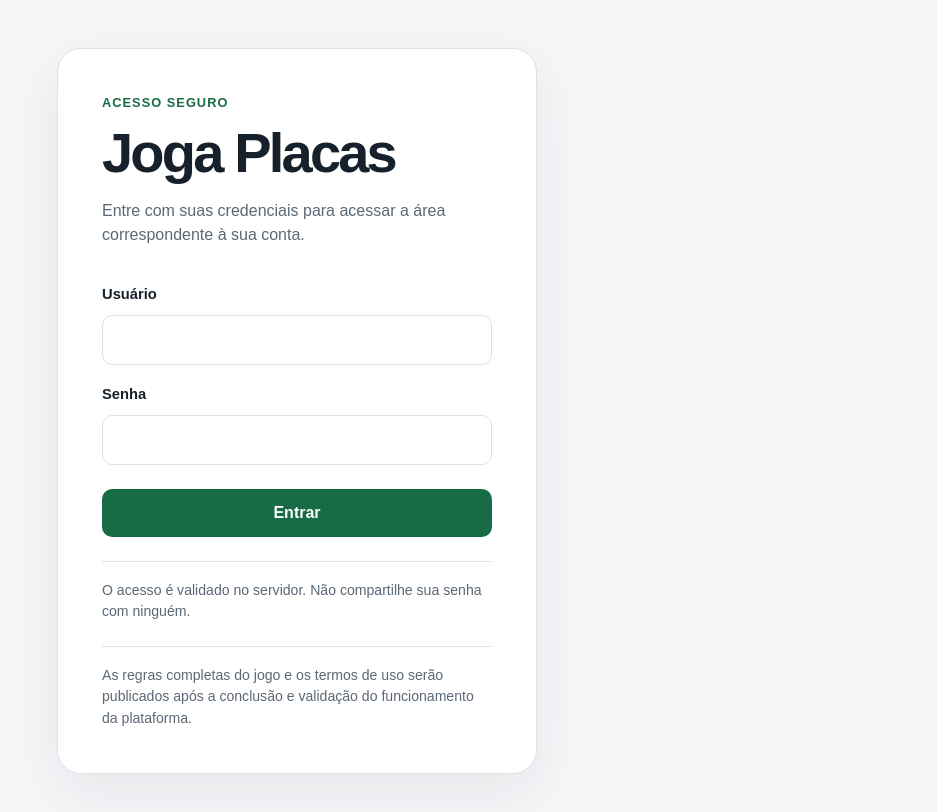
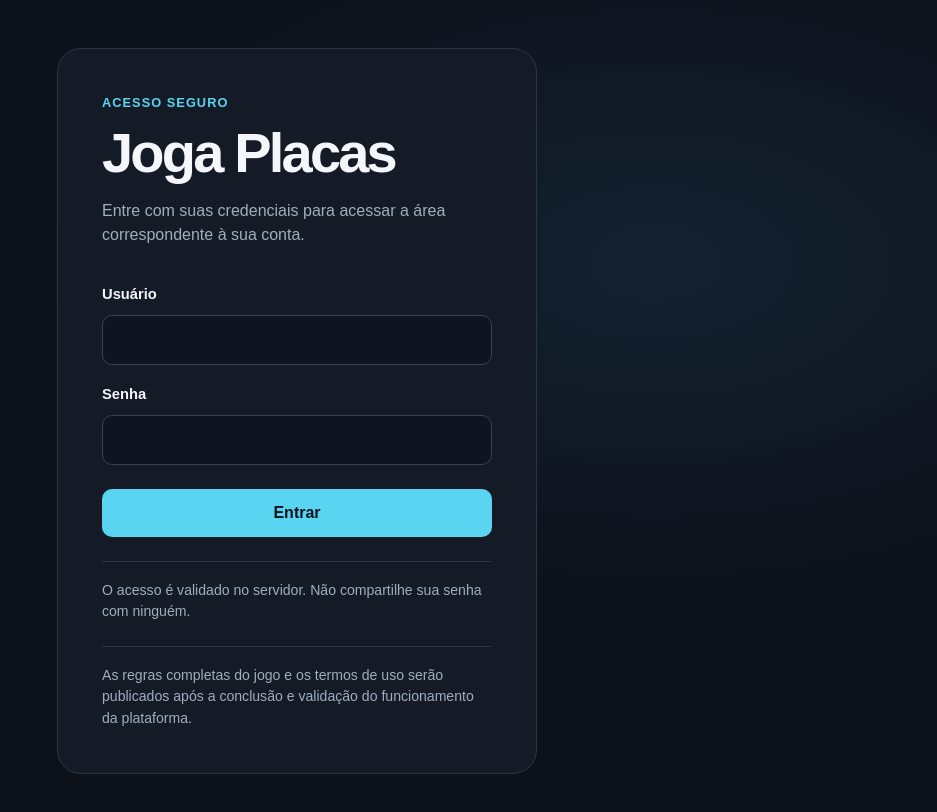
Before and after one commit to jpveiculos/JogaPlacas, a Next.js app: page /login in a window 1280 px wide. Shown: the top 812 px of the page, without its empty margins (343-1280 px from the left). Built offline with nearby package versions, Linux system fonts and the light colour scheme.

Commit message:
style: restore legacy Joga Placa dark identity

```diff
--- a/src/app/globals.css
+++ b/src/app/globals.css
@@ -610,3 +610,139 @@ h1 {
  .home-results-section .public-results-header{padding-top:12px}
  .home-footer{align-items:flex-start;flex-direction:column}
 }
+
+
+/* Identidade visual legada Joga Placa — baseada na referência fornecida em 2026-10-26.
+   Aplicada globalmente sem alterar fluxos, permissões ou regras de negócio. */
+:root {
+  color-scheme: dark;
+  --background: #0d111a;
+  --surface: #141b26;
+  --text: #f4f6fb;
+  --muted: #a0adbf;
+  --border: #2b3546;
+  --accent: #59d5f2;
+  --accent-soft: #1b2a3c;
+}
+html, body { background: #0d111a; color: #f4f6fb; }
+body {
+  background:
+    radial-gradient(ellipse at 78% 32%, rgb(33 65 91 / 34%), transparent 43%),
+    #0d111a;
+  color: #f4f6fb;
+}
+.page-shell, .auth-page, .area-page { color: #f4f6fb; }
+.welcome-card, .auth-card, .feature-card, .ticket-check,
+.player-history-purchase, .recent-result, .ticket-check-result,
+.cashier-purchase-result, .round-option, .purchase-form fieldset,
+.admin-round-create, .modal-panel {
+  background: #141b26;
+  border-color: #2b3546;
+  color: #f4f6fb;
+  box-shadow: none;
+}
+.eyebrow, .feature-label, .public-results-eyebrow, .home-eyebrow {
+  color: #59d5f2;
+}
+h1, h2, h3, .feature-card h2, .ticket-check-heading h2 { color: #f4f6fb; }
+p, .intro, .auth-description, .area-description, .feature-card p,
+.account-name, .security-note, .note, .note-inline,
+.ticket-check-heading p, .ticket-check-hint { color: #a0adbf; }
+.area-header { border-bottom-color: #2b3546; }
+.primary-button, .purchase-form button, .ticket-check-form button,
+.thermal-receipt-print-button {
+  background: #59d5f2;
+  color: #08121d;
+}
+.primary-button:hover, .purchase-form button:hover, .ticket-check-form button:hover {
+  background: #82e4fa;
+}
+.logout-button, .secondary-button, .public-load-more,
+.thermal-receipt-actions button {
+  background: #202936;
+  border-color: #374355;
+  color: #f4f6fb;
+}
+.login-form input, .purchase-form input:not([type=checkbox]),
+.plate-entry > input, .admin-round-create input,
+.ticket-check-form input, .pix-copy-paste textarea {
+  background: #0f1520;
+  border-color: #374355;
+  color: #f4f6fb;
+}
+.login-form input:focus-visible, .purchase-form input:focus-visible,
+.purchase-form button:focus-visible, .primary-button:focus-visible,
+.logout-button:focus-visible, .ticket-check-form input:focus-visible,
+.ticket-check-form button:focus-visible {
+  outline-color: #59d5f2;
+}
+.round-option, .format-choice, .player-history-line,
+.player-history-purchase-heading, .player-history-draw-results > div {
+  border-color: #2b3546;
+}
+.round-option input, .format-choice input, .plate-format-options input[type=radio] {
+  accent-color: #59d5f2;
+}
+.format-choice.selected, .plate-format-options .format-choice.selected {
+  border-color: #59d5f2;
+  background: #1b2a3c;
+}
+.purchase-confirmation {
+  border-color: #315d72;
+  background: #142b38;
+  color: #f4f6fb;
+}
+.status-premiada, .player-history-prize { color: #65e0a0; }
+.status-nao_premiada { color: #a0adbf; }
+.status-aguardando_resultado, .status-compra_pendente { color: #f5cb75; }
+.form-error { background: #351d27; border-color: #78404c; color: #ffb9c2; }
+.home-page { background: #0d111a; color: #f4f6fb; }
+.home-header, .home-ticket-section, .home-results-section { color: #f4f6fb; }
+.home-brand { color: #f4f6fb; }
+.home-brand span { color: #59d5f2; }
+.home-nav > a:not(.home-login-button), .home-footer a:not(.home-brand) { color: #c0cad8; }
+.home-login-button, .home-primary-button { background: #59d5f2; color: #08121d; }
+.home-secondary-button { background: #141b26; border-color: #374355; color: #f4f6fb; }
+.home-hero:before { background: linear-gradient(135deg, #142331, #172238); }
+.home-eyebrow { color: #59d5f2; }
+.home-hero-description, .home-small-note,
+.home-section-intro > p:last-child { color: #a0adbf; }
+.home-plate-card { border-color: #374355; box-shadow: 0 18px 36px rgb(0 0 0 / 28%); }
+.home-hero-stamp { background: #59d5f2; color: #08121d; }
+.home-ticket-section .ticket-check { background: #141b26; border-color: #2b3546; box-shadow: none; }
+.home-how-section { background: #141b26; }
+.home-steps article { background: #101722; border-color: #2b3546; }
+.home-steps article > span { background: #1b2a3c; color: #59d5f2; }
+.home-steps p, .home-rules-note p { color: #a0adbf; }
+.home-rules-note { background: #142331; border-left-color: #59d5f2; }
+.home-rules-note a, .home-results-link a { color: #59d5f2; }
+.home-footer { background: #10151e; border-top-color: #2b3546; }
+.home-footer p { color: #8998ad; }
+.public-results-page { background: #0d111a; color: #f4f6fb; }
+.public-results-header, .public-winners-section, .public-results-footer { border-color: #2b3546; }
+.public-result-row, .public-state, .public-winner-card, .public-winners-empty {
+  background: #141b26;
+  border-color: #2b3546;
+  color: #f4f6fb;
+  box-shadow: none;
+}
+.public-result-date time, .public-result-round, .public-result-plate > span,
+.public-section-heading > span, .winner-round, .public-results-footer { color: #a0adbf; }
+.public-result-round strong { color: #f4f6fb; }
+.public-winner-card { background: linear-gradient(145deg, #141b26, #172331); }
+.winner-award, .public-results-brand span { color: #59d5f2; }
+.live-indicator { background: #142b38; border-color: #315d72; color: #59d5f2; }
+.live-indicator span { background: #59d5f2; box-shadow: 0 0 0 4px #1b2a3c; }
+.ticket-check { background: #141b26; border-color: #2b3546; color: #f4f6fb; }
+.ticket-check-heading p, .ticket-check-hint { color: #a0adbf; }
+.ticket-check-form input { background: #0f1520; border-color: #374355; color: #f4f6fb; }
+.ticket-check-form button { background: #59d5f2; color: #08121d; }
+.ticket-check-result { background: #101722; border-color: #2b3546; }
+.ticket-check-status-premiada { color: #65e0a0; }
+.ticket-check-status-nao_premiada { color: #a0adbf; }
+.ticket-check-status-aguardando_resultado, .ticket-check-status-aguardando_apuracao { color: #f5cb75; }
+.cashier-purchase-result { background: #141b26; border-color: #2b3546; }
+.thermal-receipt-actions button { color: #f4f6fb; }
+@media print {
+  body { background: #fff !important; color: #000 !important; }
+}
```
